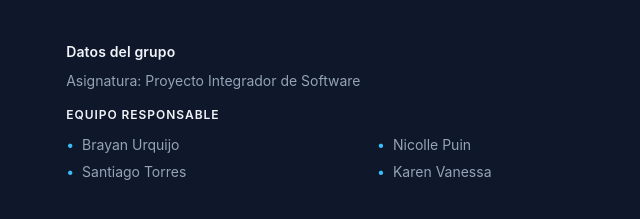
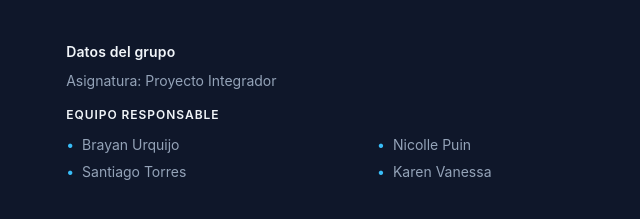
Before and after one commit to BrayanUrquijo/Taller-Proyecto-Integrador, a plain HTML site: page Index.html in a window 1280 px wide. Shown: the part 647-866 px from the top of the page, 536-1176 px from the left. Drawn offline with Linux system fonts and the light colour scheme.

Commit message:
se elimina la confucion de la asignatura (TENIA PROYECTO INTEGRADOR DE SOFTWARE - HABIA ESCRITO DESARROLLO Y NO LO BORRE

```diff
--- a/Index.html
+++ b/Index.html
@@ -84,7 +84,7 @@
 					<div class="datos-grupo">
 						<span class="encabezado-pie">Datos del grupo</span>
 						<p class="texto-pie">
-							Asignatura: Proyecto Integrador de Software
+							Asignatura: Proyecto Integrador
 						</p>
 						<span class="etiqueta-integrantes">Equipo responsable</span>
 						<ul class="lista-integrantes">
```
Also changed, not shown: Objetivos.html (+1 -1 lines).
